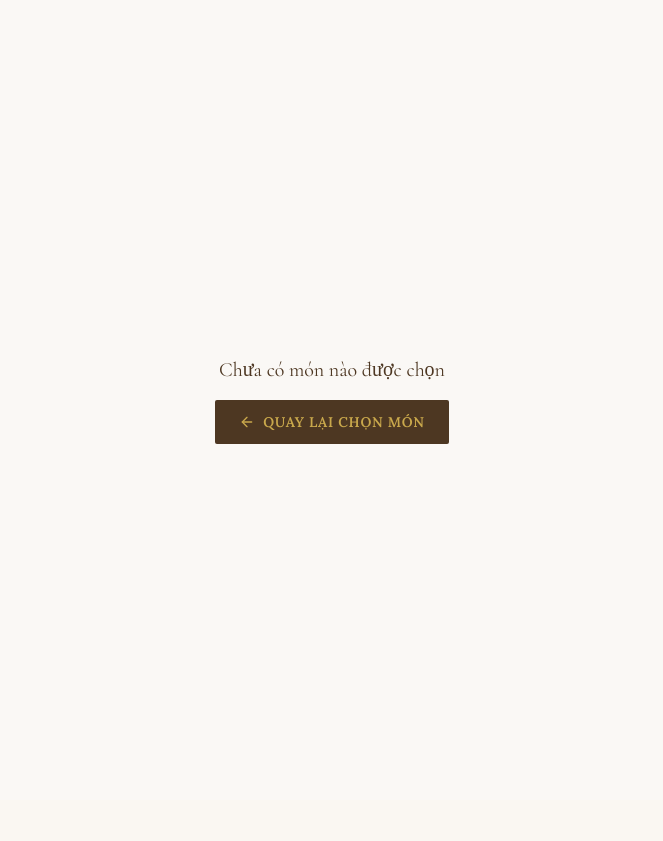
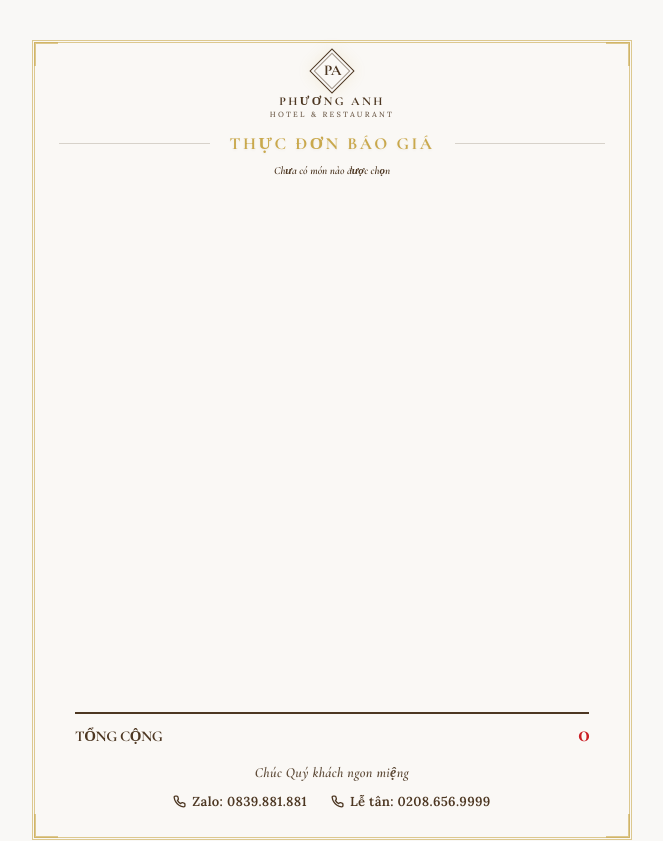
Before and after one commit to nhamaykem44331-max/phuonganh-menu, a Next.js app: page /bao-gia in a window 1280 px wide. Shown: the top 841 px of the page, without its empty margins (308-971 px from the left). Before the commit the page ends 800 px from the top, so only its background shows below. Built offline with nearby package versions, Linux system fonts and the light colour scheme.

Commit message:
Keep quotation interface visible when empty for custom menu building

```diff
--- a/src/app/(menu)/bao-gia/page.tsx
+++ b/src/app/(menu)/bao-gia/page.tsx
@@ -185,20 +185,6 @@ function BaoGiaContent() {
   if (!mounted) return null;
 
   const totalItemsCount = cartItems.length + extraItems.length;
-
-  if (totalItemsCount === 0) {
-    return (
-      <div className="min-h-screen flex flex-col items-center justify-center p-4 bg-[#FAF8F5]">
-        <p className="font-display text-xl text-[#4d3722] mb-4">Chưa có món nào được chọn</p>
-        <Link
-          href="/"
-          className="flex items-center gap-2 px-6 py-3 bg-[#4d3722] text-[#C9A84C] uppercase tracking-wider font-semibold text-sm rounded-sm"
-        >
-          <ArrowLeft size={16} /> Quay lại chọn món
-        </Link>
-      </div>
-    );
-  }
 
   const handleCapture = async () => {
     if (!paperRef.current) return;
```
